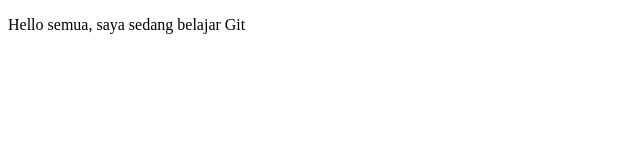
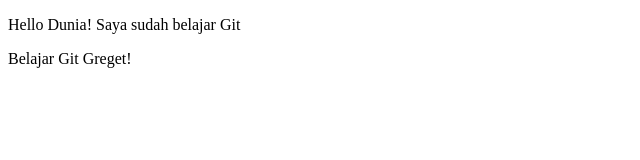
Before and after one commit to WennyCS/BelajarGit-PetaniKode, a plain HTML site: page index.html in a window 1280 px wide. Shown: the whole page, without its empty margins (0-640 px from the left). Drawn offline with Linux system fonts and the light colour scheme.

Commit message:
belajar git greget!

```diff
--- a/index.html
+++ b/index.html
@@ -5,6 +5,7 @@
         <title>Belajar Git-Project 01</title>
     </head>
     <body>
-        <p>Hello semua, saya sedang belajar Git</p>
+        <p>Hello Dunia! Saya sudah belajar Git</p>
+        <p>Belajar Git Greget!</p>
     </body>
 </html>
```
